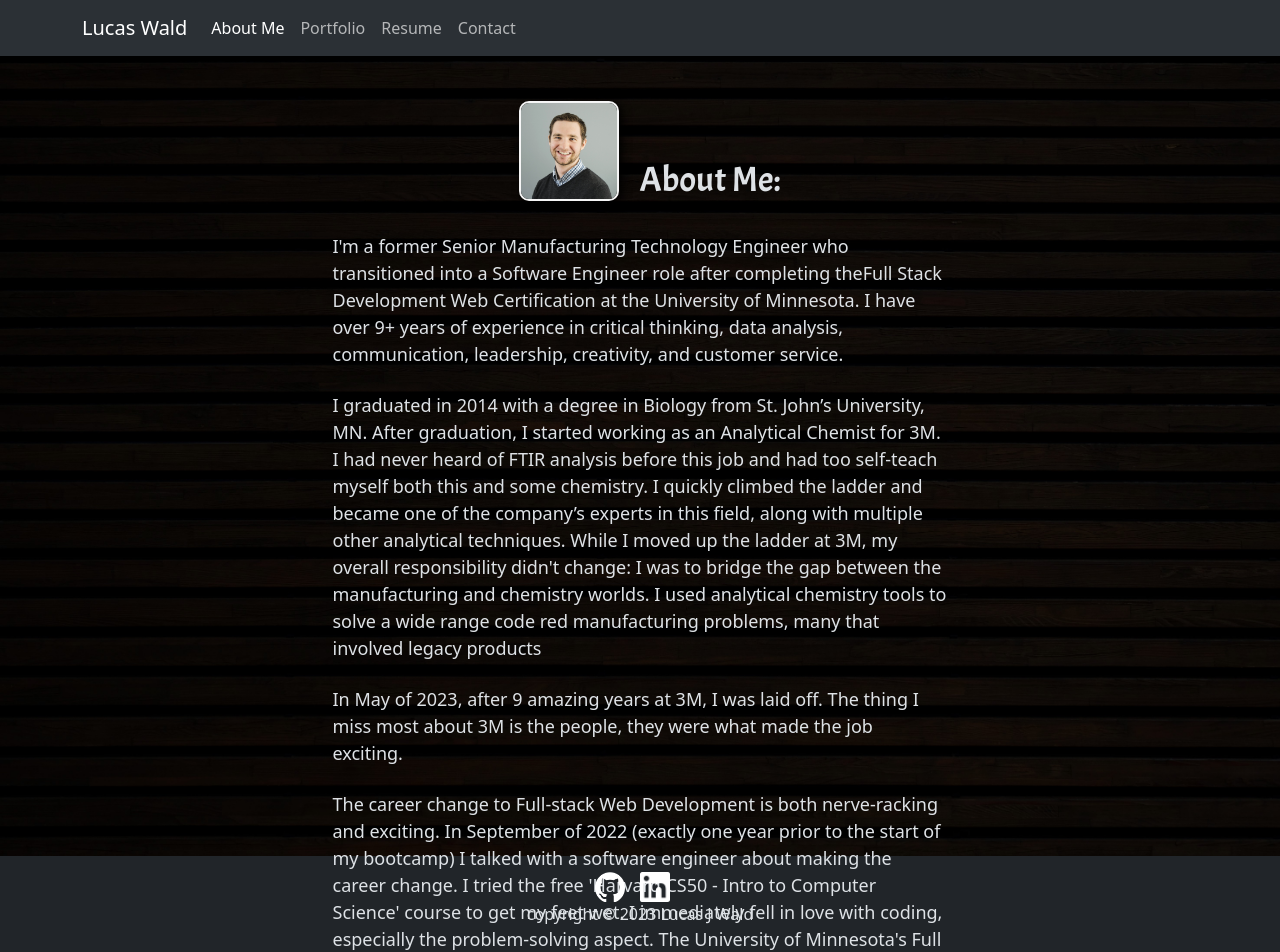
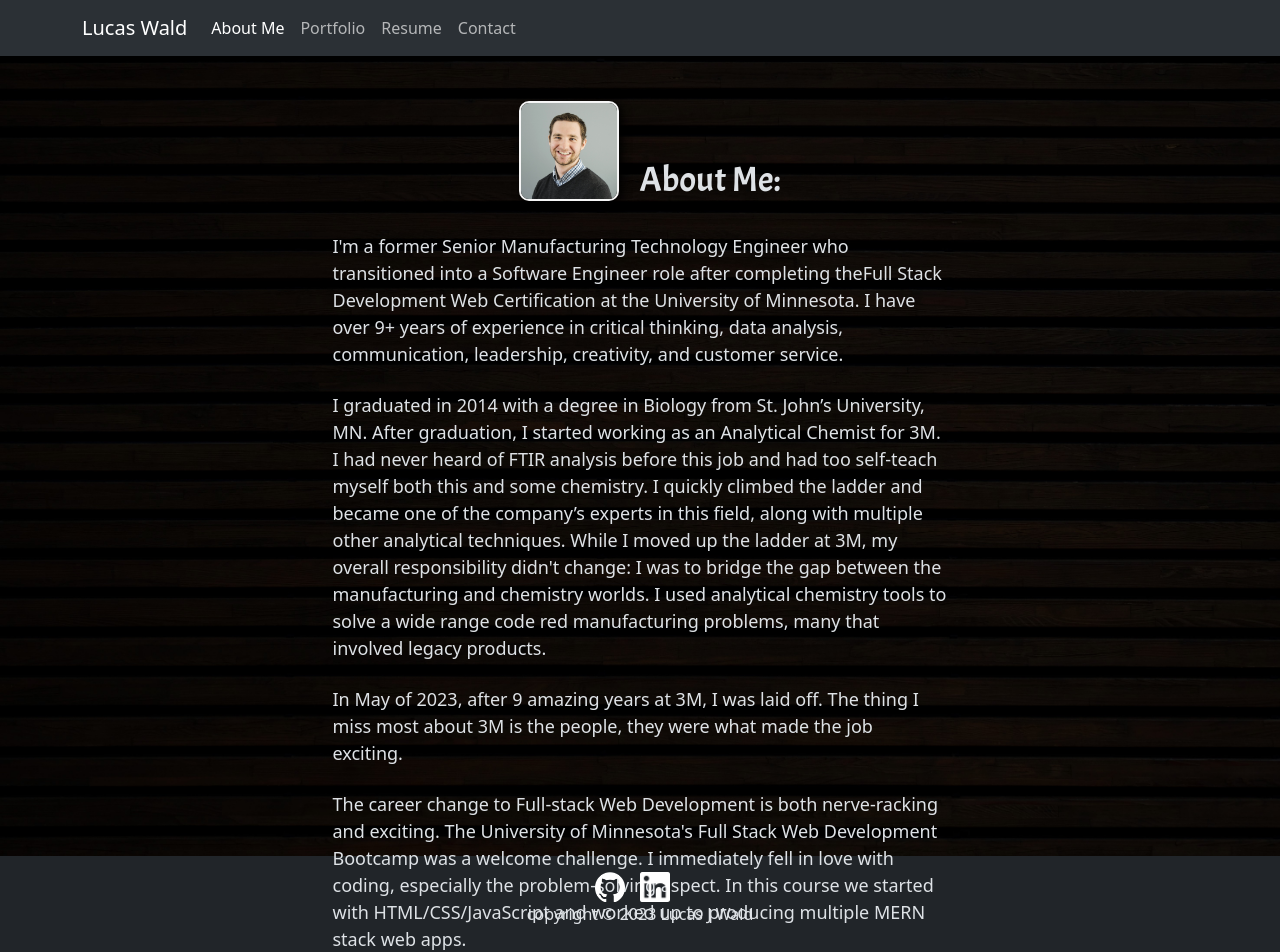
Before and after one commit to Wald14/lucas_wald_portfolio, a React (Vite) app: page / in a window 1280 px wide. Shown: the top 952 px of the page. Built offline with nearby package versions, Linux system fonts and the light colour scheme.

Commit message:
shortened about me

```diff
--- a/src/components/AboutMe.jsx
+++ b/src/components/AboutMe.jsx
@@ -15,9 +15,9 @@
       <Row>
         <div className="about-me-info">
           <p>I'm a former Senior Manufacturing Technology Engineer who transitioned into a Software Engineer role after completing theFull Stack Development Web Certification at the University of Minnesota. I have over 9+ years of experience in critical thinking, data analysis, communication, leadership, creativity, and customer service. </p>
-          <p>I graduated in 2014 with a degree in Biology from St. John’s University, MN. After graduation, I started working as an Analytical Chemist for 3M. I had never heard of FTIR analysis before this job and had too self-teach myself both this and some chemistry. I quickly climbed the ladder and became one of the company’s experts in this field, along with multiple other analytical techniques. While I moved up the ladder at 3M, my overall responsibility didn't change: I was to bridge the gap between the manufacturing and chemistry worlds. I used analytical chemistry tools to solve a wide range code red manufacturing problems, many that involved legacy products</p>
+          <p>I graduated in 2014 with a degree in Biology from St. John’s University, MN. After graduation, I started working as an Analytical Chemist for 3M. I had never heard of FTIR analysis before this job and had too self-teach myself both this and some chemistry. I quickly climbed the ladder and became one of the company’s experts in this field, along with multiple other analytical techniques. While I moved up the ladder at 3M, my overall responsibility didn't change: I was to bridge the gap between the manufacturing and chemistry worlds. I used analytical chemistry tools to solve a wide range code red manufacturing problems, many that involved legacy products.</p>
           <p>In May of 2023, after 9 amazing years at 3M, I was laid off. The thing I miss most about 3M is the people, they were what made the job exciting. </p>
-          <p>The career change to Full-stack Web Development is both nerve-racking and exciting. In September of 2022 (exactly one year prior to the start of my bootcamp) I talked with a software engineer about making the career change. I tried the free 'Harvard CS50 - Intro to Computer Science' course to get my feet wet. I immediately fell in love with coding, especially the problem-solving aspect. The University of Minnesota's Full Stack Web Development Bootcamp was a welcome challenge. I enjoyed learning from the ground up. Starting with HTML/CSS/JavaScript and working up to producing multiple MERN stack web apps. </p>
+          <p>The career change to Full-stack Web Development is both nerve-racking and exciting. The University of Minnesota's Full Stack Web Development Bootcamp was a welcome challenge. I immediately fell in love with coding, especially the problem-solving aspect. In this course we started with HTML/CSS/JavaScript and worked up to producing multiple MERN stack web apps. </p>
           <p>When it comes to coding, I enjoy both the frontend and backend aspects. On the frontend I like making things user friendly because if it's difficult to use, nobody will use it. On the backend, I enjoy the figuring out how to organize the data in the most logical way to meet the frontend's needs. </p>
         </div>
       </Row>
```
